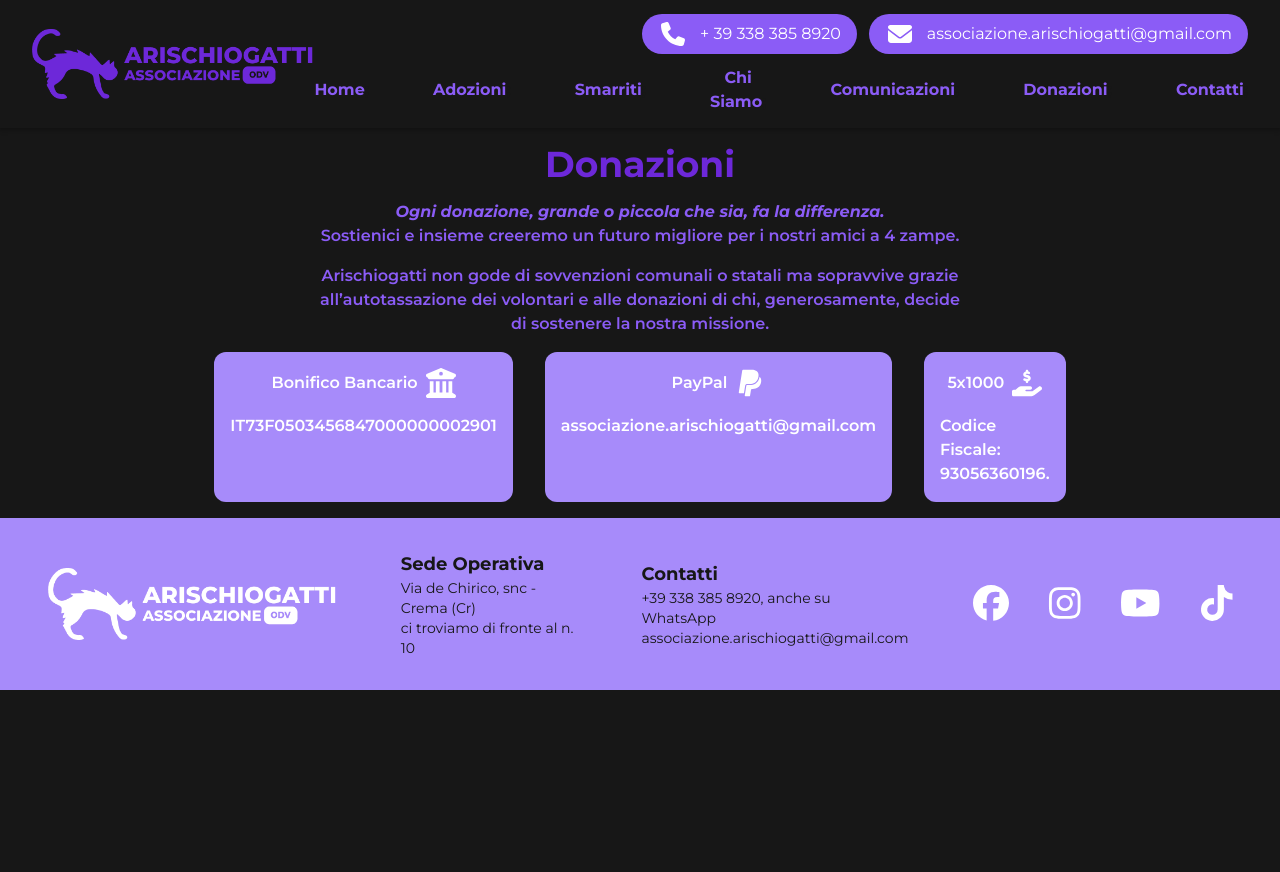
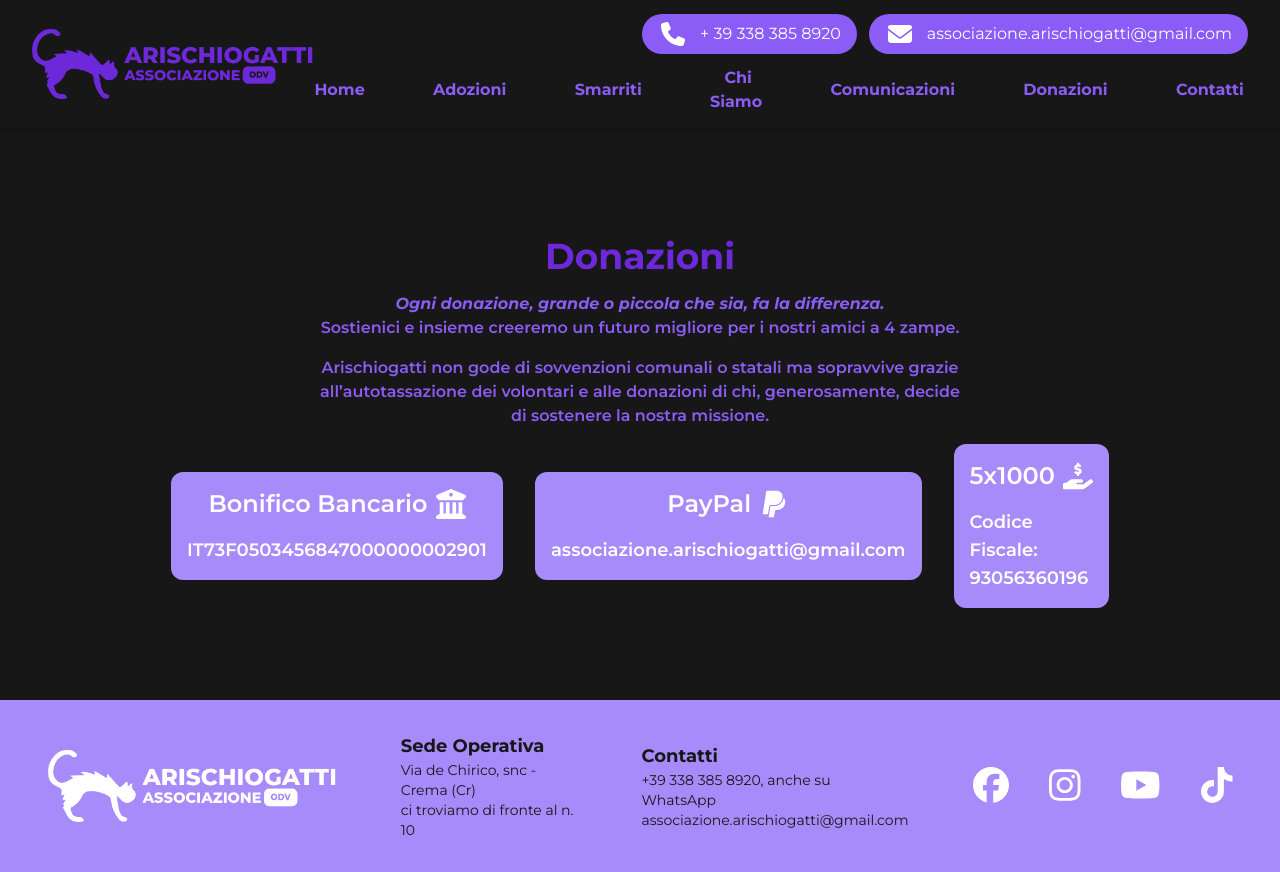
Before and after one commit to nicholascodazzi/arischiogatti, a Next.js app: page /donazioni in a window 1280 px wide. Before the commit the page ends 800 px from the top, so only its background shows below. Built offline with nearby package versions, Linux system fonts and the light colour scheme.

Commit message:
Donation section done

```diff
--- a/app/components/subcomponents/Donation-Card.js
+++ b/app/components/subcomponents/Donation-Card.js
@@ -3,10 +3,10 @@
 import { faPaypal } from "@fortawesome/free-brands-svg-icons";
 export default function DonationCard({ title, description }) {
   return (
-    <div className="rounded-xl bg-violet-400">
+    <div className="rounded-xl bg-violet-400 lg:m-0">
       <div className="flex flex-col items-center gap-4 p-4 text-white">
         <div className="flex items-center gap-2">
-          <p>{title}</p>
+          <p className="text-xl md:text-2xl">{title}</p>
           <FontAwesomeIcon
             icon={
               title == "Bonifico Bancario"
@@ -16,10 +16,10 @@
                   : faHandHoldingDollar
             }
             width={30}
-            className="text-3xl"
+            className="text-2xl md:text-3xl"
           />
         </div>
-        <p>{description}</p>
+        <p className="text-sm md:text-lg">{description}</p>
       </div>
     </div>
   );
--- a/app/donazioni/page.js
+++ b/app/donazioni/page.js
@@ -4,9 +4,9 @@
 export default function Adoptions() {
   return (
     <>
-      <Title>Donazioni</Title>
-      <div className="mx-8 my-4 flex flex-col items-center text-base font-semibold text-violet-500 md:mx-32 lg:mx-48 xl:mx-80">
-        <div className="mb-4 flex flex-col items-center">
+      <div className="mx-8 my-4 flex flex-col items-center justify-center text-base font-semibold text-violet-500 md:mx-32 lg:h-[67.5vh] lg:mx-48 xl:mx-80">
+        <Title>Donazioni</Title>
+        <div className="mb-4 mt-4 flex flex-col items-center text-center lg:text-left">
           <p className="italic">
             Ogni donazione, grande o piccola che sia, fa la differenza.
           </p>
@@ -15,17 +15,17 @@
             a 4 zampe.
           </p>
         </div>
-        <div className="mb-4 flex flex-col items-center text-center">
+        <div className="mb-4 flex flex-col items-center text-left md:text-center">
           <p>
             Arischiogatti non gode di sovvenzioni comunali o statali ma
             sopravvive grazie all’autotassazione dei volontari e alle donazioni
             di chi, generosamente, decide di sostenere la nostra missione.
           </p>
         </div>
-        <div className="flex gap-8 md:flex-row">
+        <div className="flex flex-col items-center gap-8 lg:flex-row">
           <DonationCard
             title="Bonifico Bancario"
-            description={`IT73F0503456847000000002901`}
+            description="IT73F0503456847000000002901"
           />
           <DonationCard
             title="PayPal"
@@ -33,7 +33,7 @@
           />
           <DonationCard
             title="5x1000"
-            description="Codice Fiscale: 93056360196."
+            description="Codice Fiscale: 93056360196"
           />
         </div>
       </div>
```
